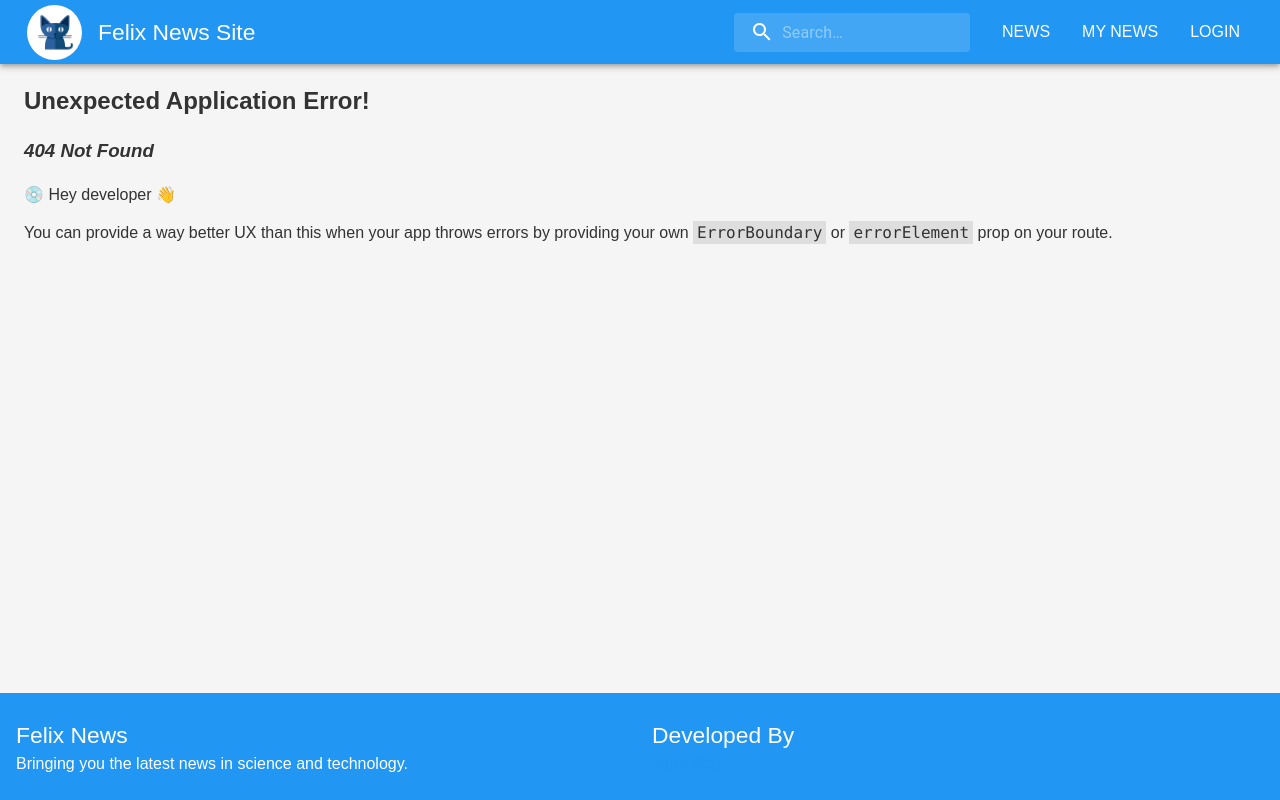
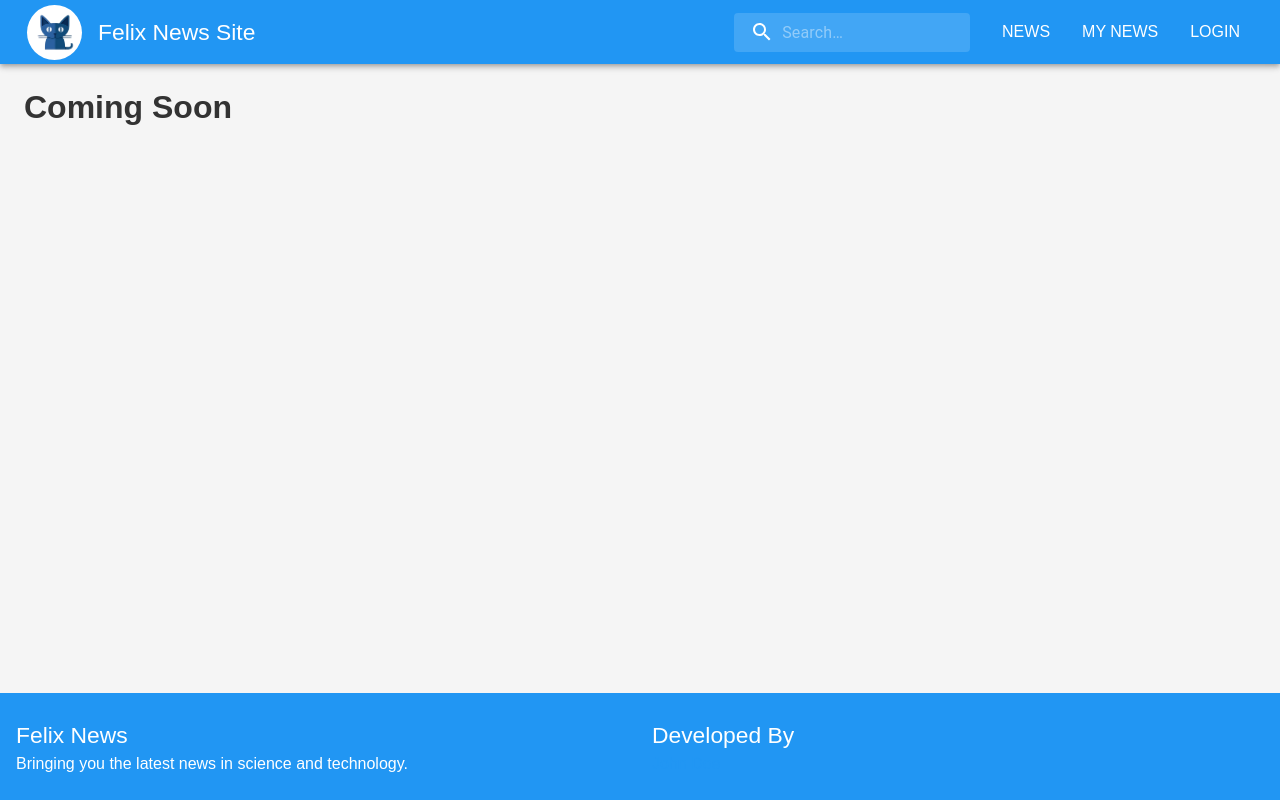
Before and after one commit to NonExistentUsername/simple-news-frontend, a React (Create React App) app: page /settings in a window 1280 px wide. Before the commit this address had no page. Built offline with nearby package versions, Linux system fonts and the light colour scheme.

Commit message:
Add ComingSoon component

```diff
--- a/src/App.js
+++ b/src/App.js
@@ -5,6 +5,7 @@ import React from "react";
 import { RouterProvider, createBrowserRouter } from "react-router-dom";
 import { Article, articleLoader } from './components/Article';
 import AuthForm from "./components/AuthForm";
+import ComingSoon from './components/ComingSoon';
 import Footer from "./components/Footer";
 import Header from "./components/Header";
 import News from "./components/News";
@@ -87,6 +88,10 @@ let router = createBrowserRouter([
     element: <Profile />,
     loader: profileLoader,
   },
+  {
+    path: "/settings",
+    element: <ComingSoon />,
+  }
 ]);
 
 function App() {
--- /dev/null
+++ b/src/components/ComingSoon.js
@@ -0,0 +1,9 @@
+
+
+export default function ComingSoon() {
+    return (
+        <div className="coming-soon">
+            <h1>Coming Soon</h1>
+        </div>
+    )
+}
--- a/src/components/Header.js
+++ b/src/components/Header.js
@@ -173,7 +173,7 @@ export default function Header({ user }) {
             className={classes.menu}
           >
             <MenuItem onClick={() => window.location.href = "/profile/"}>Profile</MenuItem>
-            <MenuItem onClick={handleMenuClose}>Settings</MenuItem>
+            <MenuItem onClick={() => window.location.href = "/settings/"}>Settings</MenuItem>
             <MenuItem onClick={handleLogout}>Logout</MenuItem>
           </Menu>
         </div>
```
